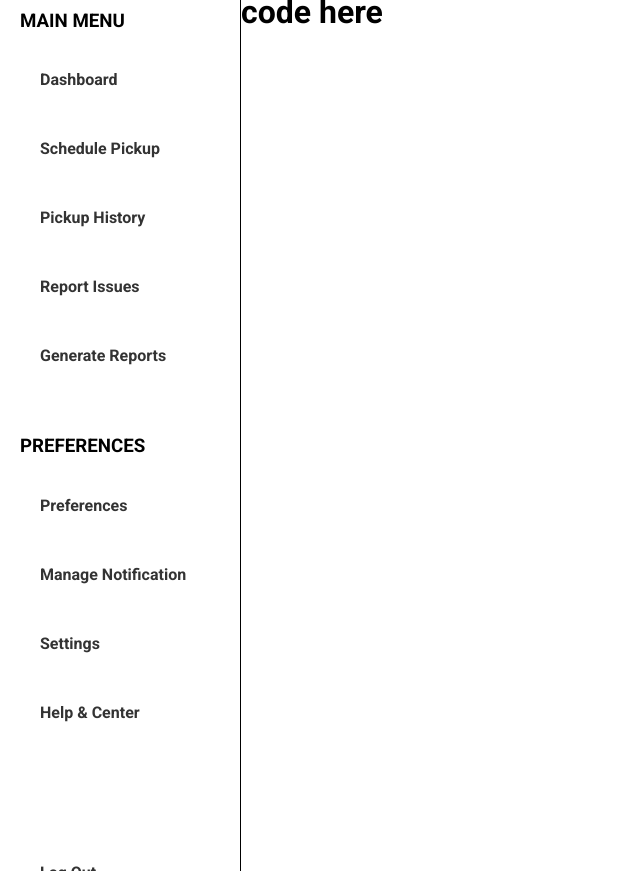
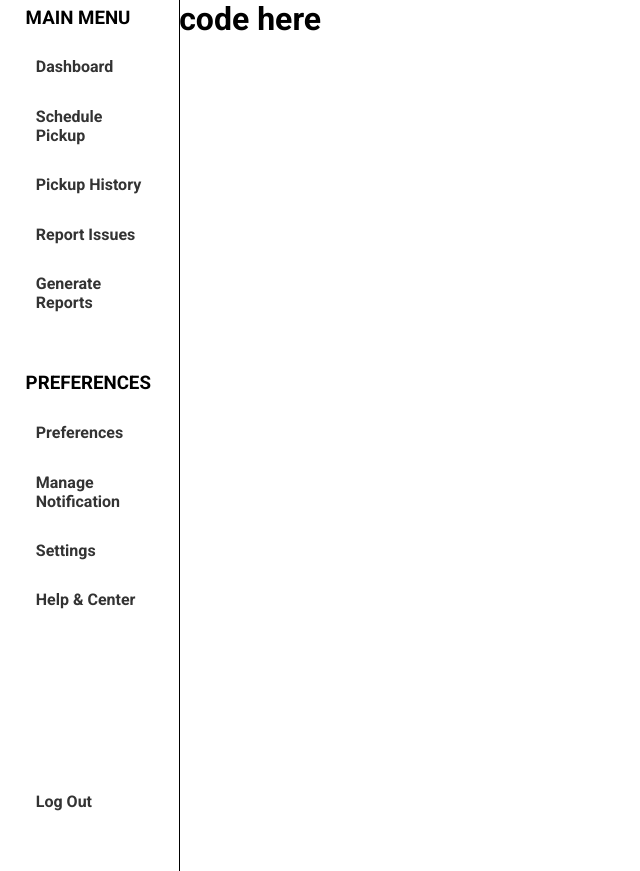
Before and after one commit to UselessShyt/Eco-Waste-System, a PHP site: page /template.php in a window 1280 px wide. Shown: the part 150-1021 px from the top of the page, without its empty margins (0-640 px from the left). Run offline with PHP 8.4, Linux system fonts and the light colour scheme.

Commit message:
design change, size from px change to vh to auto fit

```diff
--- a/CSS/Report-Issues.css
+++ b/CSS/Report-Issues.css
@@ -22,7 +22,7 @@
 
 #details-c {
     margin-top: 1em;
-    padding-bottom: 0.5em;
+    padding-bottom: 2em;
     padding-left: 2em;
     padding-right: 2em;
 }
--- a/PHP/Report-Issues.php
+++ b/PHP/Report-Issues.php
@@ -13,7 +13,7 @@
     <link rel="stylesheet" href="../CSS/Report-Issues.css">
 </head>
 <body style="margin: 0;">
-    <div style="margin-left: 241px;">
+    <div style="margin-left: 14vw;">
         <div class="container">
             <form action="<?php echo $_SERVER['PHP_SELF']; ?>" method="post">
                 <div id="type-c">
--- a/PHP/header.php
+++ b/PHP/header.php
@@ -9,7 +9,9 @@
     display: flex;
     justify-content: space-between;
     align-items: center;
-    padding: 20px;
+    height: 12.5vh;
+    padding-left: 1vw;
+    padding-right: 1vw;
     background-color: #fff;
     border-bottom-style: solid;
     border-bottom-width: 1px;
--- a/PHP/sidebar.php
+++ b/PHP/sidebar.php
@@ -1,10 +1,12 @@
 <style>
     aside#sidebar {
-        width: 200px;
-        padding: 20px;
-        height: 100vh; /* Adjust height as needed */
+        width: 10vw;
+        padding-left: 2vw;
+        padding-right: 2vw;
+        padding-top: 1vh;
+        height: 87.5vh; /* Adjust height as needed */
         position: fixed; /* Keep sidebar fixed */
-        top: 121px;
+        top: 12.5vh;
         left: 0;
         border-right-style: solid;
         border-right-width: 1px;
@@ -23,7 +25,7 @@
 
     aside#sidebar ul li a {
         display: block; /* Make the entire <a> fill the <li> */
-        padding: 20px;  /* Space inside the clickable box */
+        padding: 1vh;  /* Space inside the clickable box */
         text-decoration: none;
         color: #333;
         font-weight: bold;
@@ -41,7 +43,7 @@
 
 <body>
     <aside id="sidebar">
-        <div style="height: 80%;">
+        <div style="height: 85%;">
             <div style="margin-bottom: 50px;">
                 <h3>MAIN MENU</h3>
                 <ul>
--- a/PHP/template.php
+++ b/PHP/template.php
@@ -11,7 +11,7 @@
     <title>Document</title>
 </head>
 <body style="margin: 0;">
-    <div style="margin-left: 241px;">
+    <div style="margin-left: 14vw;">
         <h1>code here</h1>
     </div>
 </body>
```
